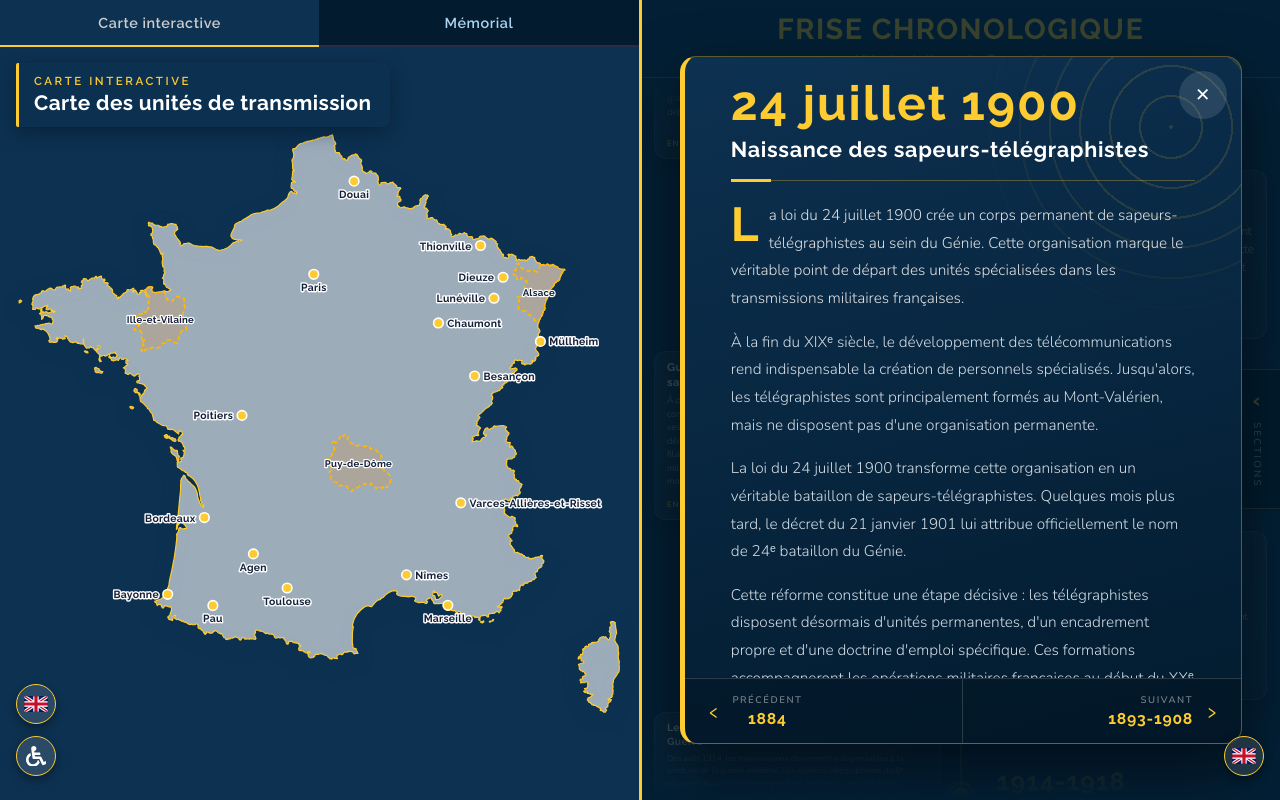
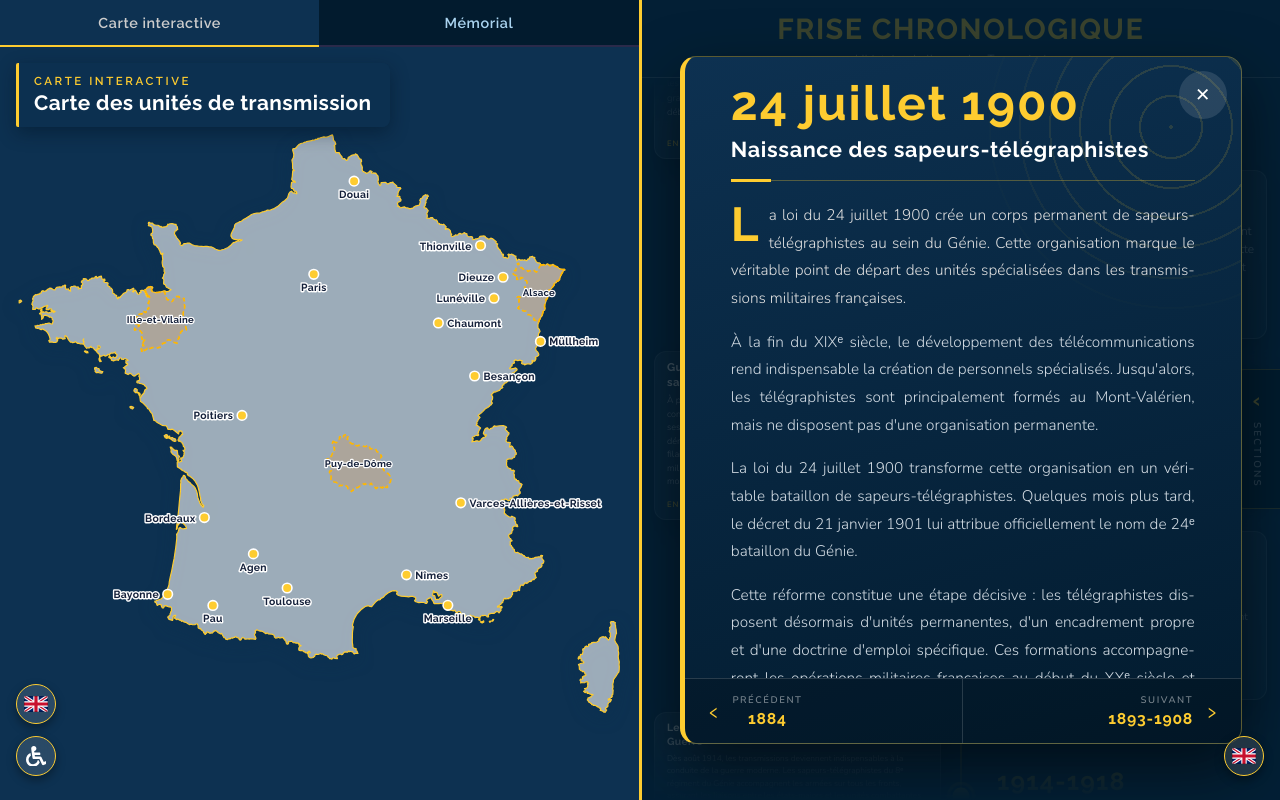
Before and after one commit to JockoBesne/MuseeTransmission, a React (Vite) app: page / in a window 1280 px wide. Both pictures are taken after a click on the button 1123 px from the left and 228 px from the top of the page. Built offline with nearby package versions, Linux system fonts and the light colour scheme.

Commit message:
C'est la fin merci les GOATS GG guys

```diff
--- a/src/components/Timeline/TimelineDialog.css
+++ b/src/components/Timeline/TimelineDialog.css
@@ -167,7 +167,9 @@
   font-weight: 300;
   line-height: 1.8;
   color: #e0e0e0;
-  text-align: left;
+  text-align: justify;
+  text-wrap: pretty;
+  hyphens: auto;
 }
 
 /* Paragraphes du « En savoir plus » : légèrement en retrait du chapô */
--- a/src/components/Timeline/TimelineDialog.tsx
+++ b/src/components/Timeline/TimelineDialog.tsx
@@ -98,7 +98,7 @@ export function TimelineDialog({
           ✕
         </button>
 
-        <div className="tl-dialog-content" key={contentKey}>
+        <div className="tl-dialog-content" lang={lang} key={contentKey}>
           <span className="tl-dialog-year">{event.annee}</span>
           <h3
             id={titleId}
```
